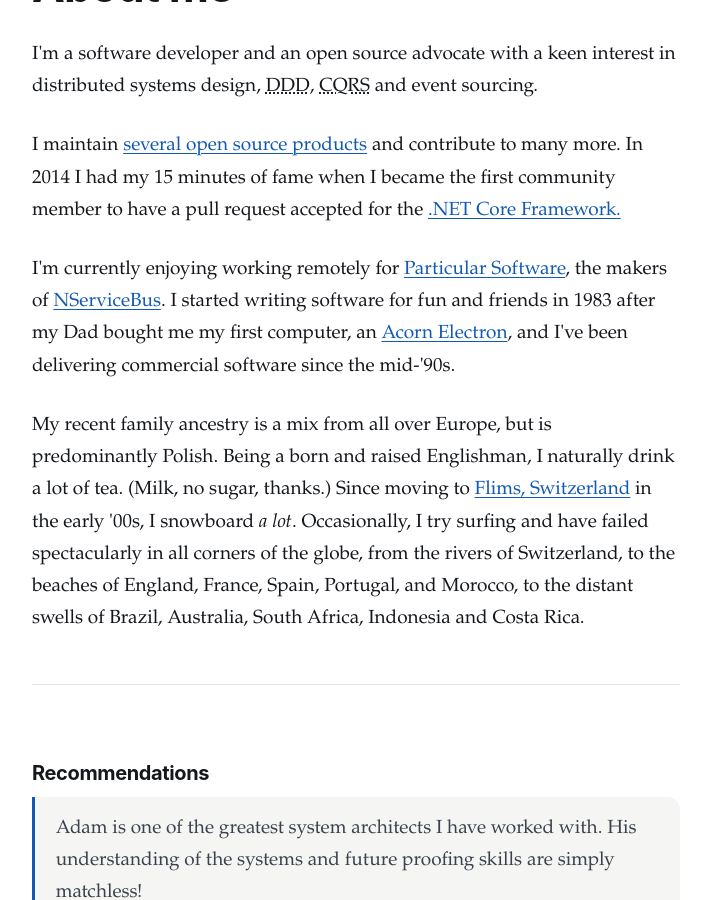
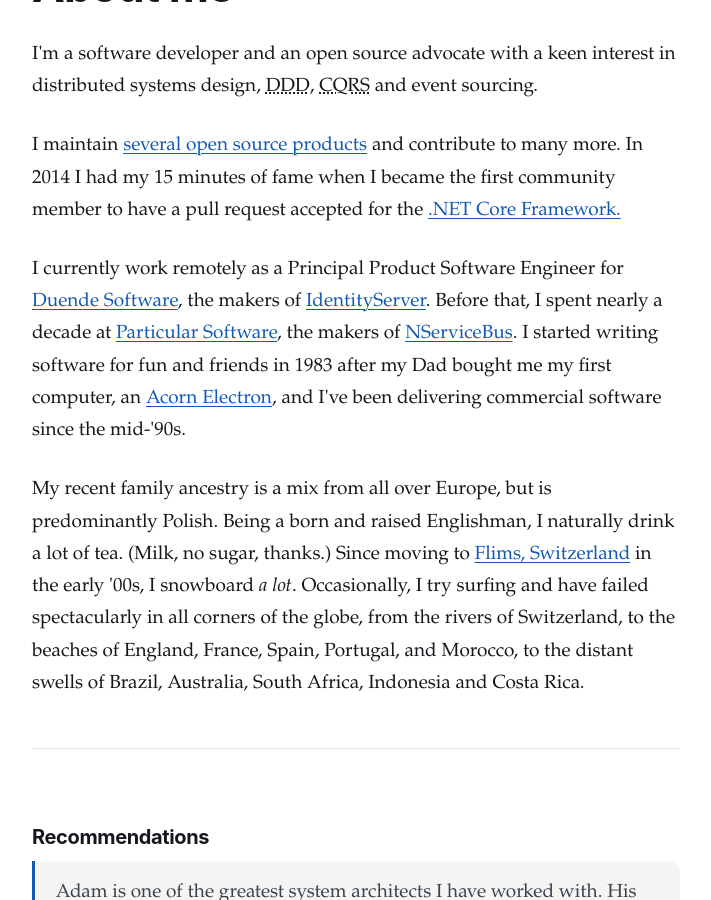
Before and after one commit to adamralph/adamralph.github.com, a Jekyll site: the page built from about.html, in a window 1280 px wide and 900 px high, scrolled down 464 px. Shown: the whole window, without its empty margins (284-995 px from the left). Built offline with Jekyll 4.4.1, drawn with Linux system fonts in a browser that asks for light colours.

Commit message:
update the about page employer and use X links
Also remove the obsolete keywords meta tag.

```diff
--- a/_layouts/default.html
+++ b/_layouts/default.html
@@ -4,7 +4,6 @@
 <head>
   <meta charset="UTF-8" />
   <meta name="viewport" content="width=device-width, initial-scale=1.0" />
-  <meta name="keywords" content="{% for tag in page.tags %}{{ tag }} {% endfor %}.net software development blog" />
   <meta name="description" content="{{ page.description | default: site.description }}" />
   <meta name="theme-color" content="#0b0d11" />
   <link rel="apple-touch-icon" sizes="57x57" href="/apple-touch-icon-57x57.png" />
@@ -51,7 +50,7 @@
         </ul>
         <ul class="nav-social">
           <li><a rel="me" href="https://hachyderm.io/@adamralph" aria-label="Mastodon" title="Mastodon"><svg viewBox="0 0 24 24" aria-hidden="true" focusable="false"><path d="M23.268 5.313c-.35-2.578-2.617-4.61-5.304-5.004C17.51.242 15.792 0 11.813 0h-.03c-3.98 0-4.835.242-5.288.309C3.882.692 1.496 2.518.917 5.127.64 6.412.61 7.837.661 9.143c.074 1.874.088 3.745.26 5.611.118 1.24.325 2.47.62 3.68.55 2.237 2.777 4.098 4.96 4.857 2.336.792 4.849.923 7.256.38.265-.061.527-.132.786-.213.585-.184 1.27-.39 1.774-.753.02-.013.023-.03.023-.043v-1.809c0-.017-.007-.032-.02-.041a.053.053 0 0 0-.046-.01 20.282 20.282 0 0 1-4.709.545c-2.73 0-3.463-1.284-3.674-1.818a5.593 5.593 0 0 1-.319-1.433.053.053 0 0 1 .066-.054c1.517.363 3.072.546 4.632.546.376 0 .75 0 1.125-.01 1.57-.044 3.224-.124 4.768-.422.038-.008.077-.015.11-.024 2.435-.464 4.753-1.92 4.989-5.604.008-.145.03-1.52.03-1.67.002-.512.167-3.63-.024-5.545zm-3.748 9.195h-2.561V8.29c0-1.309-.55-1.976-1.67-1.976-1.23 0-1.846.79-1.846 2.35v3.403h-2.546V8.663c0-1.56-.617-2.35-1.848-2.35-1.112 0-1.668.668-1.67 1.977v6.218H4.822V8.102c0-1.31.337-2.35 1.011-3.12.696-.77 1.608-1.164 2.74-1.164 1.311 0 2.302.5 2.962 1.498l.638 1.06.638-1.06c.66-.999 1.65-1.498 2.96-1.498 1.13 0 2.043.395 2.74 1.164.675.77 1.012 1.81 1.012 3.12z"/></svg></a></li>
-          <li><a rel="me" href="https://twitter.com/adamralph" aria-label="Twitter" title="Twitter"><svg viewBox="0 0 24 24" aria-hidden="true" focusable="false"><path d="M18.244 2.25h3.308l-7.227 8.26 8.502 11.24H16.17l-5.214-6.817L4.99 21.75H1.68l7.73-8.835L1.254 2.25H8.08l4.713 6.231 5.45-6.231zm-1.161 17.52h1.833L7.084 4.126H5.117l11.966 15.644z"/></svg></a></li>
+          <li><a rel="me" href="https://x.com/adamralph" aria-label="X" title="X"><svg viewBox="0 0 24 24" aria-hidden="true" focusable="false"><path d="M18.244 2.25h3.308l-7.227 8.26 8.502 11.24H16.17l-5.214-6.817L4.99 21.75H1.68l7.73-8.835L1.254 2.25H8.08l4.713 6.231 5.45-6.231zm-1.161 17.52h1.833L7.084 4.126H5.117l11.966 15.644z"/></svg></a></li>
           <li><a rel="me" href="https://github.com/adamralph/" aria-label="GitHub" title="GitHub"><svg viewBox="0 0 24 24" aria-hidden="true" focusable="false"><path d="M12 .297c-6.63 0-12 5.373-12 12 0 5.303 3.438 9.8 8.205 11.385.6.113.82-.258.82-.577 0-.285-.01-1.04-.015-2.04-3.338.724-4.042-1.61-4.042-1.61C4.422 18.07 3.633 17.7 3.633 17.7c-1.087-.744.084-.729.084-.729 1.205.084 1.838 1.236 1.838 1.236 1.07 1.835 2.809 1.305 3.495.998.108-.776.417-1.305.76-1.605-2.665-.3-5.466-1.332-5.466-5.93 0-1.31.465-2.38 1.235-3.22-.135-.303-.54-1.523.105-3.176 0 0 1.005-.322 3.3 1.23.96-.267 1.98-.399 3-.405 1.02.006 2.04.138 3 .405 2.28-1.552 3.285-1.23 3.285-1.23.645 1.653.24 2.873.12 3.176.765.84 1.23 1.91 1.23 3.22 0 4.61-2.805 5.625-5.475 5.92.42.36.81 1.096.81 2.22 0 1.606-.015 2.896-.015 3.286 0 .315.21.69.825.57C20.565 22.092 24 17.592 24 12.297c0-6.627-5.373-12-12-12"/></svg></a></li>
           <li><a href="/feed.xml" aria-label="RSS feed" title="RSS feed"><svg viewBox="0 0 24 24" aria-hidden="true" focusable="false"><path d="M6.18 17.82a2.18 2.18 0 1 1-4.36 0 2.18 2.18 0 0 1 4.36 0zM1.82 8.55v3.05a10.4 10.4 0 0 1 10.4 10.4h3.05c0-7.44-6.01-13.45-13.45-13.45zm0-6.55v3.05c9.06 0 16.4 7.34 16.4 16.4h3.05C21.27 11.29 12.26 2 1.82 2z"/></svg></a></li>
         </ul>
--- a/_layouts/post.html
+++ b/_layouts/post.html
@@ -7,7 +7,7 @@
         <p class="post-meta"><time datetime="{{ page.date | date_to_xmlschema }}">{{ page.date | date_to_string }}</time>{% if page.location %} &middot; {{ page.location }}{% endif %} &middot; {{ content | number_of_words | divided_by:180 | at_least:1 }} min read</p>
         <h1 class="h-post-title">{{ page.title }}</h1>
       </header>
-{{ content }}      <p class="share"><a href="https://twitter.com/intent/tweet?text={{ page.title | uri_escape }}&amp;url={{ page.url | absolute_url | uri_escape }}&amp;via=adamralph">Share on Twitter</a></p>
+{{ content }}      <p class="share"><a href="https://x.com/intent/tweet?text={{ page.title | uri_escape }}&amp;url={{ page.url | absolute_url | uri_escape }}&amp;via=adamralph">Share on X</a></p>
     </article>{% assign header_written = false %}{% for post in site.posts %}{% assign is_related = false %}{% for tag in post.tags %}{% if post.url != page.url and page.tags contains tag %}{% assign is_related = true %}{% break %}{% endif %}{% endfor %}{% if is_related == false %}{% continue %}{% endif %}{% if header_written == false %}
     <section class="related-posts">
       <h2>Related posts</h2>{% assign header_written = true %}{% endif %}
--- a/about.html
+++ b/about.html
@@ -9,7 +9,7 @@
       <h1>About me</h1>
       <p>I'm a software developer and an open source advocate with a keen interest in distributed systems design, <abbr title="Domain Driven Design">DDD</abbr>, <abbr title="Command Query Responsibility Segregation">CQRS</abbr> and event sourcing.</p>
       <p>I maintain <a href="/open-source/">several open source products</a> and contribute to many more. In 2014 I had my 15 minutes of fame when I became the first community member to have a pull request accepted for the <a href="https://github.com/dotnet/corefx/pull/31">.NET Core Framework.</a></p>
-      <p>I'm currently enjoying working remotely for <a href="https://particular.net/">Particular Software</a>, the makers of <a href="https://particular.net/nservicebus">NServiceBus</a>. I started writing software for fun and friends in 1983 after my Dad bought me my first computer, an <a href="https://en.wikipedia.org/wiki/Acorn_Electron">Acorn Electron</a>, and I've been delivering commercial software since the mid-'90s.</p>
+      <p>I currently work remotely as a Principal Product Software Engineer for <a href="https://duendesoftware.com/">Duende Software</a>, the makers of <a href="https://duendesoftware.com/products/identityserver">IdentityServer</a>. Before that, I spent nearly a decade at <a href="https://particular.net/">Particular Software</a>, the makers of <a href="https://particular.net/nservicebus">NServiceBus</a>. I started writing software for fun and friends in 1983 after my Dad bought me my first computer, an <a href="https://en.wikipedia.org/wiki/Acorn_Electron">Acorn Electron</a>, and I've been delivering commercial software since the mid-'90s.</p>
       <p>My recent family ancestry is a mix from all over Europe, but is predominantly Polish. Being a born and raised Englishman, I naturally drink a lot of tea. (Milk, no sugar, thanks.) Since moving to <a href="https://en.wikipedia.org/wiki/Flims">Flims, Switzerland</a> in the early '00s, I snowboard <em>a lot</em>. Occasionally, I try surfing and have failed spectacularly in all corners of the globe, from the rivers of Switzerland, to the beaches of England, France, Spain, Portugal, and Morocco, to the distant swells of Brazil, Australia, South Africa, Indonesia and Costa Rica.</p>
       <section id="recommendations">
         <h3>Recommendations</h3>
```
